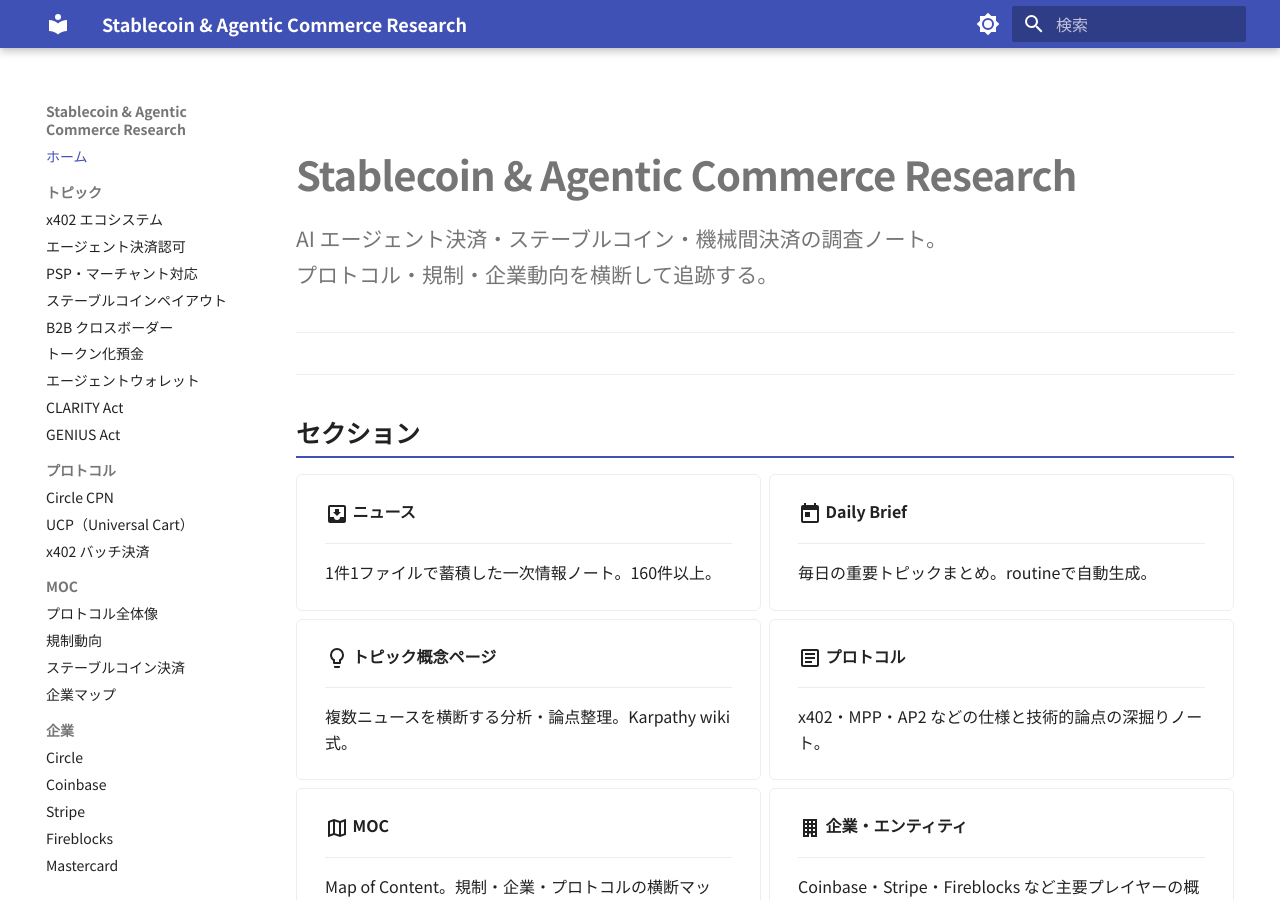
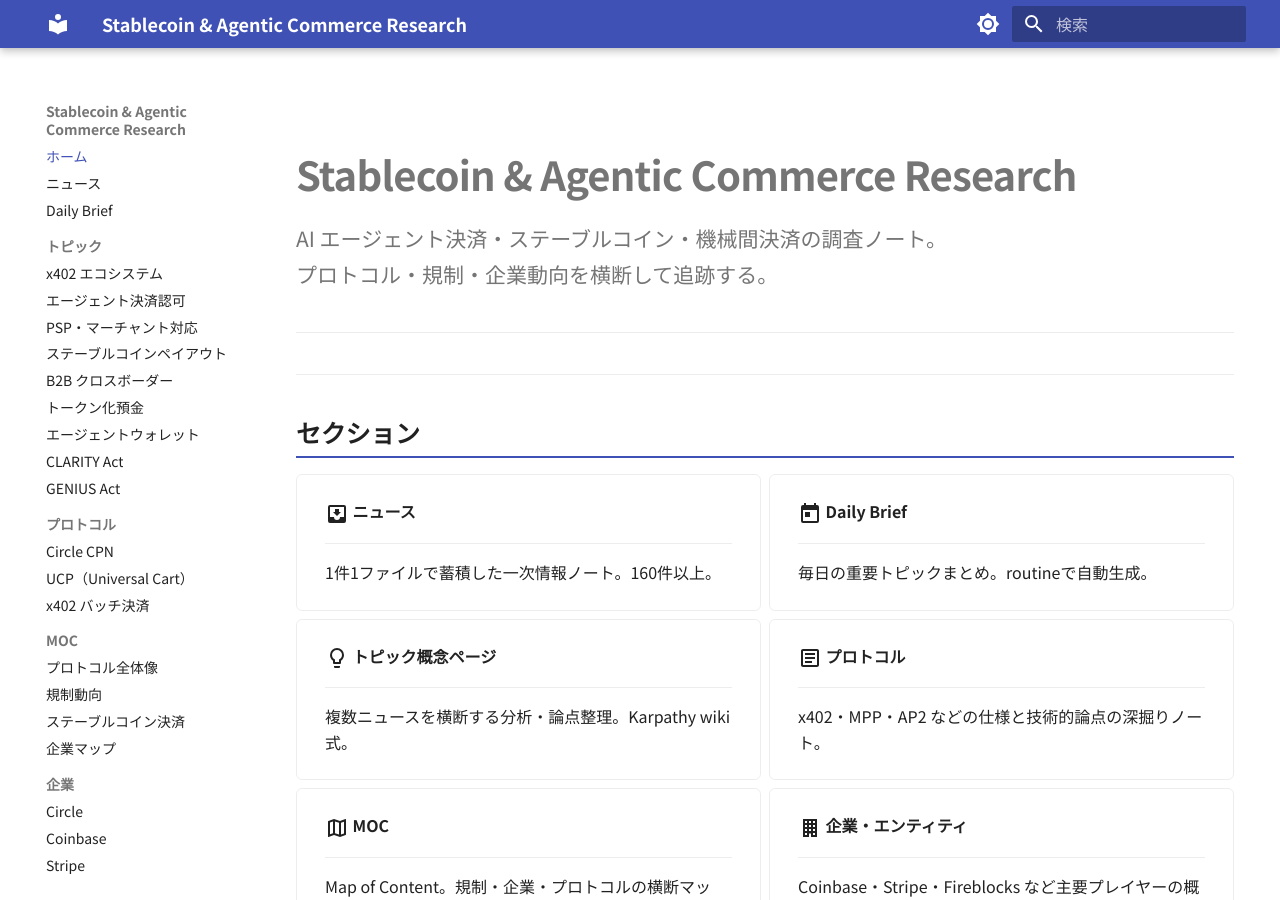
Before and after one commit to rianlien/stablecoin_payment_knowledge-, an MkDocs documentation site: the page built from docs/index.md, in a window 1280 px wide and 900 px high. Built offline with MkDocs 1.6.1 and Material for MkDocs 9.7.7, drawn with Linux system fonts in a browser that asks for light colours; part of the change alters nothing that is shown.

Commit message:
feat: add news and daily-brief listing pages
- CI でビルド時に 00_Inbox/index.md・01_Daily-Briefs/index.md を自動生成
  （月別・新しい順、フロントマターから title 取得）
- mkdocs.yml nav に「ニュース」「Daily Brief」を追加
- ホームカードのリンクを個別ファイルから一覧ページへ変更

Co-Authored-By: Claude Sonnet 4.6 <noreply@anthropic.com>

```diff
--- a/docs/index.md
+++ b/docs/index.md
@@ -19,13 +19,13 @@ AI エージェント決済・ステーブルコイン・機械間決済の調
 
 <div class="grid cards" markdown>
 
--   :material-inbox-arrow-down:{ .lg .middle } **[ニュース](00_Inbox/2026-06-15_AllUnity_sekau-june-target-missed.md)**
+-   :material-inbox-arrow-down:{ .lg .middle } **[ニュース](00_Inbox/index.md)**
 
     ---
 
     1件1ファイルで蓄積した一次情報ノート。160件以上。
 
--   :material-calendar-today:{ .lg .middle } **[Daily Brief](01_Daily-Briefs/2026-06/2026-06-15.md)**
+-   :material-calendar-today:{ .lg .middle } **[Daily Brief](01_Daily-Briefs/index.md)**
 
     ---
 
--- a/mkdocs.yml
+++ b/mkdocs.yml
@@ -44,6 +44,8 @@ plugins:
 
 nav:
   - ホーム: index.md
+  - ニュース: 00_Inbox/index.md
+  - Daily Brief: 01_Daily-Briefs/index.md
   - トピック:
     - x402 エコシステム: 03_Topics/x402-ecosystem.md
     - エージェント決済認可: 03_Topics/agent-payment-authorization.md
```
Also changed, not shown: 1 other file.
